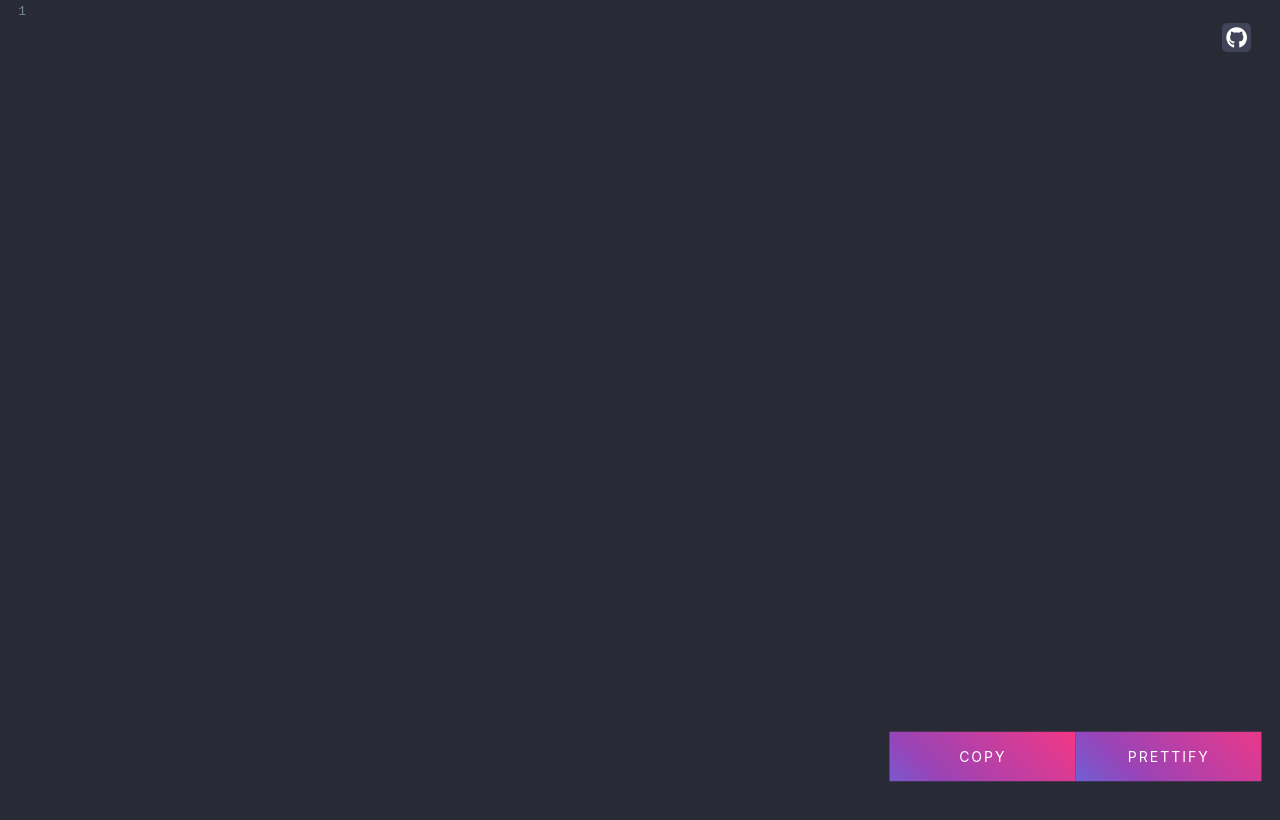
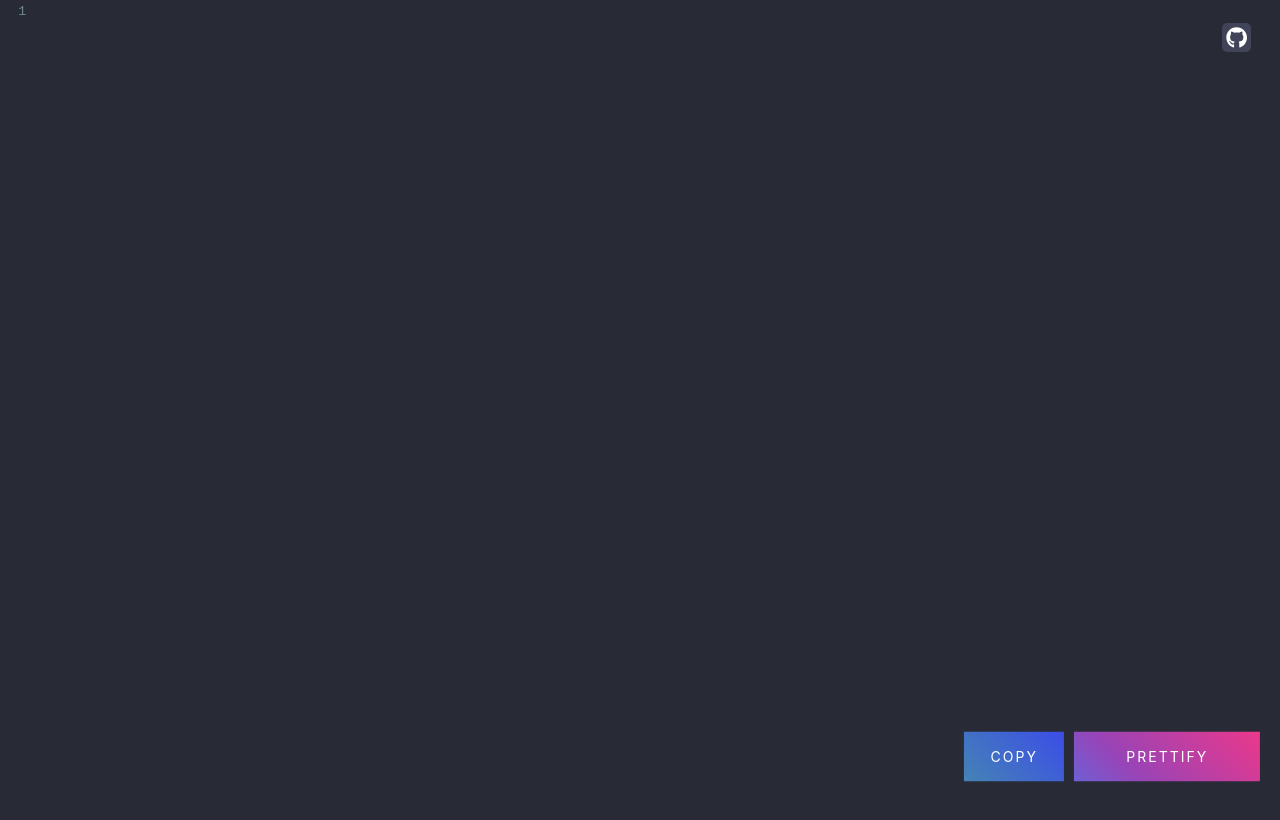
Before and after one commit to augusto-jm-amaral/json-prettier-app, a React (Create React App) app: page / in a window 1280 px wide. Built offline with nearby package versions, Linux system fonts and the light colour scheme.

Commit message:
copy-button: change style

```diff
--- a/src/App.css
+++ b/src/App.css
@@ -50,6 +50,22 @@
   transition: transform 400ms ease-in;
 }
 
+.btnCopy {
+  width: 100px;
+  margin-right: 10px;
+}
+
+.btnCopy::after {
+  background: rgba(59, 173, 227, 1);
+  background: linear-gradient(
+    45deg,
+    rgb(59, 227, 163) 0%,
+    rgb(87, 201, 230) 25%,
+    rgb(68, 128, 183) 51%,
+    rgb(56, 53, 255) 100%
+  );
+}
+
 .btn:hover::after {
   transform: translateX(-200px);
 }
```
